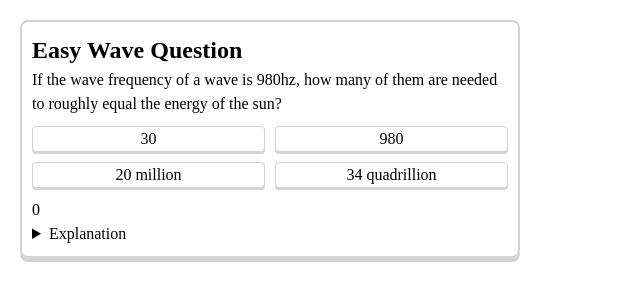
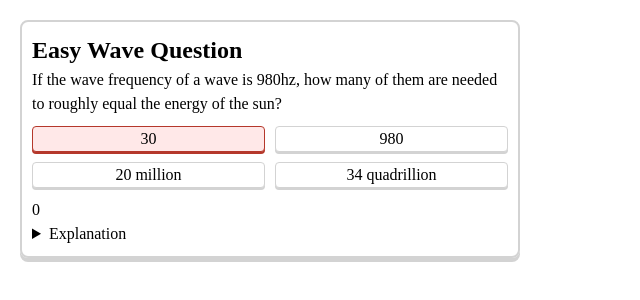
Before and after one commit to rhaskia/scholphysics, a React (Vite) app: page / in a window 1280 px wide. Both pictures are taken after a click on the button "30". Shown: the top 300 px of the page, without its empty margins (0-640 px from the left). Built offline with nearby package versions, Linux system fonts and the light colour scheme.

Commit message:
refactored code & fixed question button issue

```diff
--- a/src/Components/Quiz.jsx
+++ b/src/Components/Quiz.jsx
@@ -18,19 +18,17 @@ export const Quiz = (props) =>  {
     const question = props.question;
     const [chosen, setChosen] = useState(null);
 
-    function buttonClassName(i) {
+    function buttonClassName(buttonIdx) {
         // null is falsy
-        if (!chosen) { return ""; }
+        if (chosen === null) { return ""; }
 
-        if (i == chosen) {
+        if (buttonIdx == chosen) {
             if (chosen == question.correctIdx) {
                 return "correct";
             } else {
                 return "incorrect";
             }
         }
-
-        return "";
     };
 
     return (
@@ -40,12 +38,14 @@ export const Quiz = (props) =>  {
             <p> {question.question} </p>
 
             <div className="quiz-buttons">
-                {question.answers.map(function(obj, i) {
+                {question.answers.map((questionText, buttonIdx) => {
                     return (
-                        <button key={i}
-                            onClick={() => {  setChosen(i) } }
-                            className={() => { buttonClassName(i) }}>
-                            {obj}
+                        <button
+                            key={buttonIdx}
+                            onClick={() => {  setChosen(buttonIdx) } }
+                            className={buttonClassName(buttonIdx)}>
+
+                            {questionText}
                         </button>
                     );
                 })}
@@ -55,7 +55,7 @@ export const Quiz = (props) =>  {
                 {chosen}
             </p>
 
-            <details hidden={chosen == -1}>
+            <details hidden={chosen === null}>
               <summary>Explanation</summary>
               <p>Lorem ipsum</p>
             </details>
```
Also changed, not shown: src/App.jsx (+6 -3 lines).
